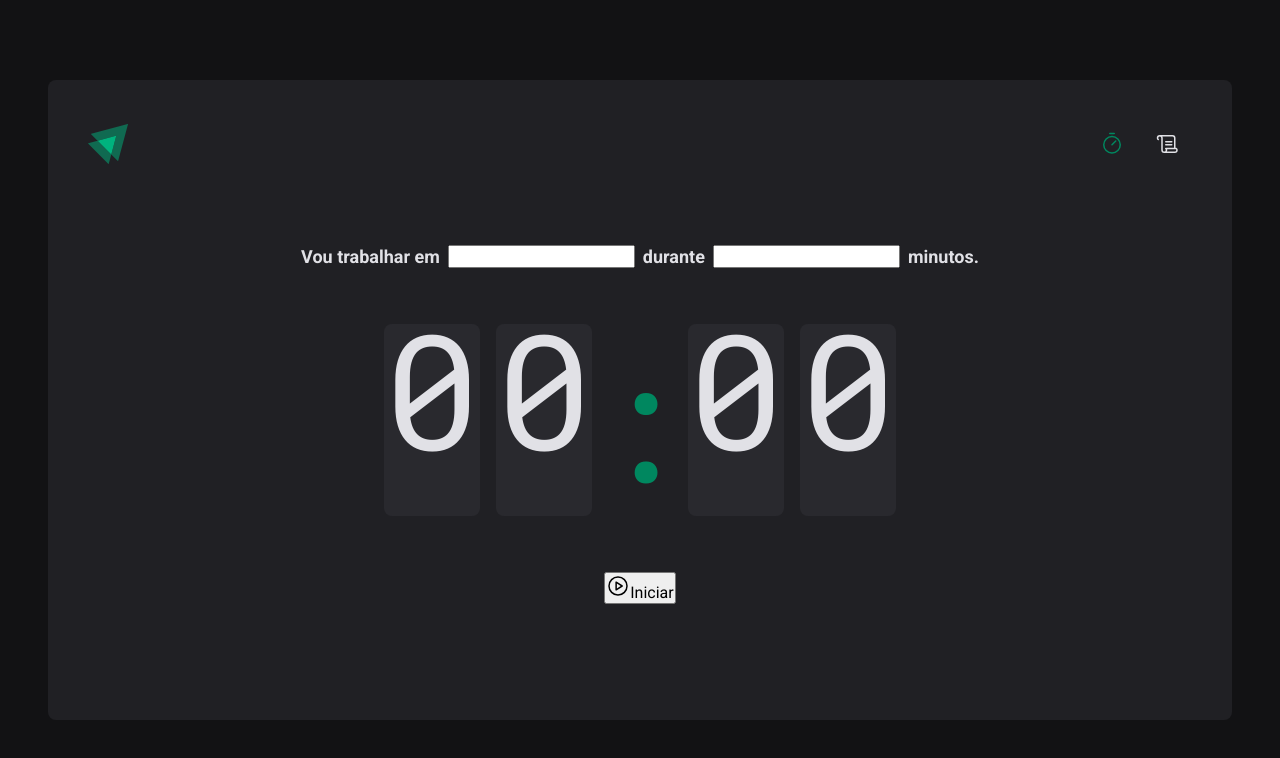
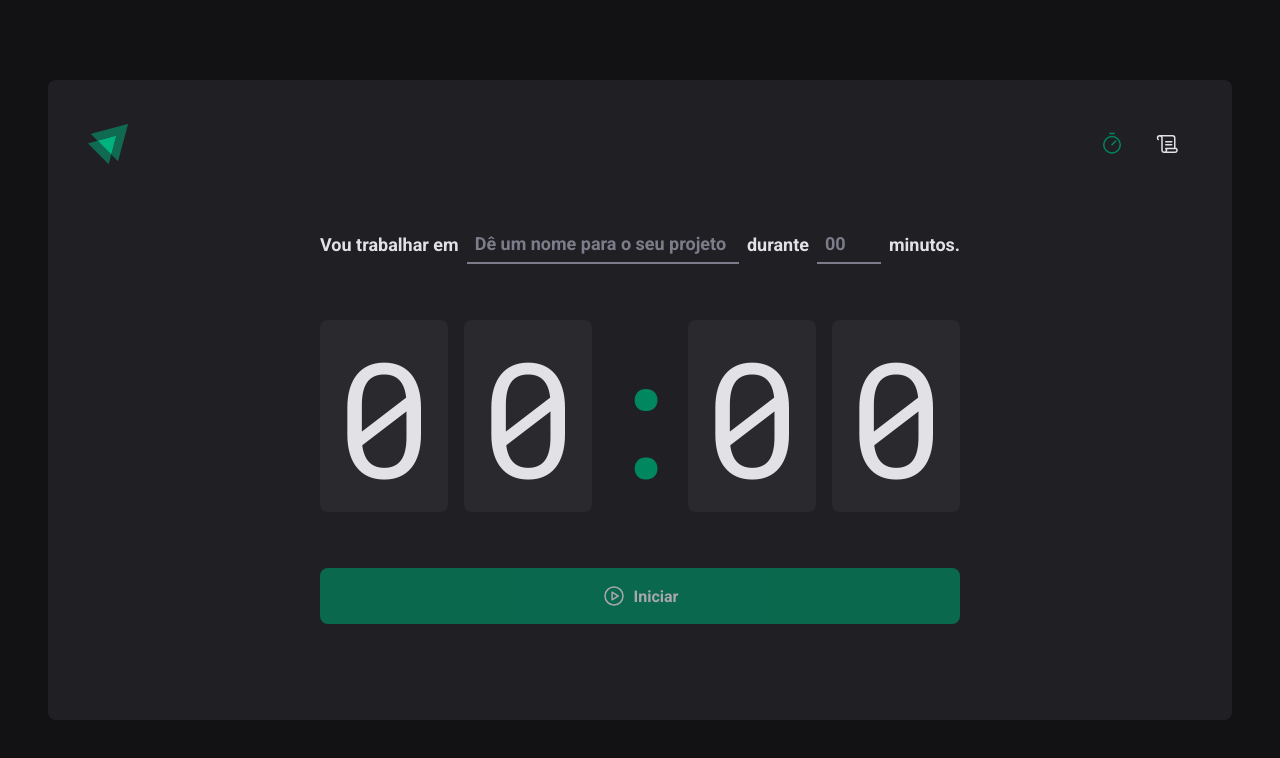
Before and after one commit to devsophya/Hooks-no-ReactJS, a React (Vite) app in the folder vite-project/: page / in a window 1280 px wide. Shown: the top 758 px of the page. Built offline with nearby package versions, Linux system fonts and the light colour scheme.

Commit message:
feat: Enhance Home component with styled input fields and a custom button; improve user experience with focused styles and disabled state.

```diff
--- a/vite-project/src/pages/Home/index.tsx
+++ b/vite-project/src/pages/Home/index.tsx
@@ -3,7 +3,10 @@
   CountdownContainer,
   FormContainer,
   HomeContainer,
+  MinutesAmountInput,
   Separator,
+  StartCountdownButton,
+  TaskInput,
 } from "./styles";
 
 export function Home() {
@@ -12,10 +15,10 @@
       <form action="">
         <FormContainer>
           <label htmlFor="task">Vou trabalhar em</label>
-          <input id="task" />
+          <TaskInput id="task" placeholder="Dê um nome para o seu projeto" />
 
           <label htmlFor="minutesAmount">durante</label>
-          <input type="number" id="minutesAmount" />
+          <MinutesAmountInput type="number" id="minutesAmount" placeholder="00" />
 
           <span>minutos.</span>
         </FormContainer>
@@ -28,10 +31,10 @@
           <span>0</span>
         </CountdownContainer>
 
-        <button type="submit">
+        <StartCountdownButton disabled type="submit">
           <PlayCircle size={24} />
           Iniciar
-        </button>
+        </StartCountdownButton>
       </form>
     </HomeContainer>
   );
--- a/vite-project/src/pages/Home/styles.ts
+++ b/vite-project/src/pages/Home/styles.ts
@@ -28,6 +28,34 @@
   flex-wrap: wrap;
 `;
 
+const BaseInput = styled.input`
+  background: transparent;
+  height: 2.5rem;
+  border: 0;
+  border-bottom: 2px solid ${(props) => props.theme["gray-500"]};
+  font-weight: bold;
+  font-size: 1.125rem;
+  padding: 0 0.5rem;
+  color: ${(props) => props.theme["gray-100"]};
+
+  &:focus {
+    box-shadow: none;
+    border-color: ${(props) => props.theme["green-500"]};
+  }
+
+  &::placeholder {
+    color: ${(props) => props.theme["gray-500"]};
+  }
+`;
+
+export const TaskInput = styled(BaseInput)`
+  flex: 1;
+`;
+
+export const MinutesAmountInput = styled(BaseInput)`
+  width: 4rem;
+`;
+
 export const CountdownContainer = styled.div`
   font-family: "Roboto Mono", monospace;
   font-size: 10rem;
@@ -39,7 +67,7 @@
 
   span {
     background: ${(props) => props.theme["gray-700"]};
-    padding: 2rem 1 rem;
+    padding: 2rem 1rem;
     border-radius: 8px;
   }
 `;
@@ -53,3 +81,31 @@
   display: flex;
   justify-content: center;
 `;
+
+export const StartCountdownButton = styled.button`
+  width: 100%;
+  border: 0;
+  padding: 1rem;
+  border-radius: 8px;
+
+  display: flex;
+  align-items: center;
+  justify-content: center;
+
+  gap: 0.5rem;
+  font-weight: bold;
+
+  cursor: pointer;
+
+  background: ${(props) => props.theme["green-500"]};
+  color: ${(props) => props.theme["gray-100"]};
+
+  &:disabled {
+    opacity: 0.7;
+    cursor: not-allowed;
+  }
+
+  &:not(:disabled):hover {
+    background: ${(props) => props.theme["green-700"]};
+  }
+`;
```
